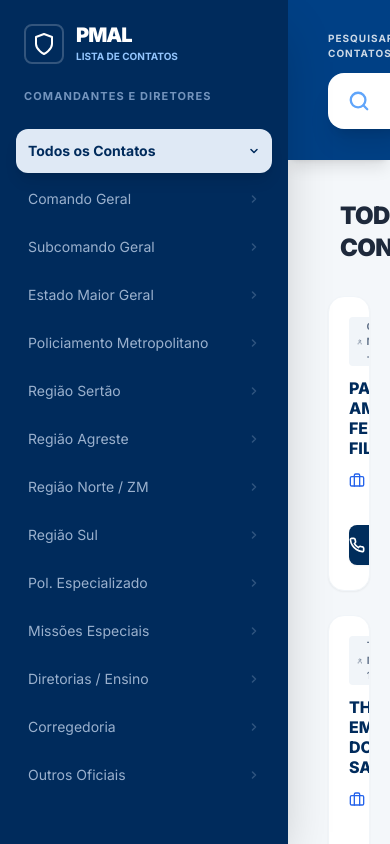
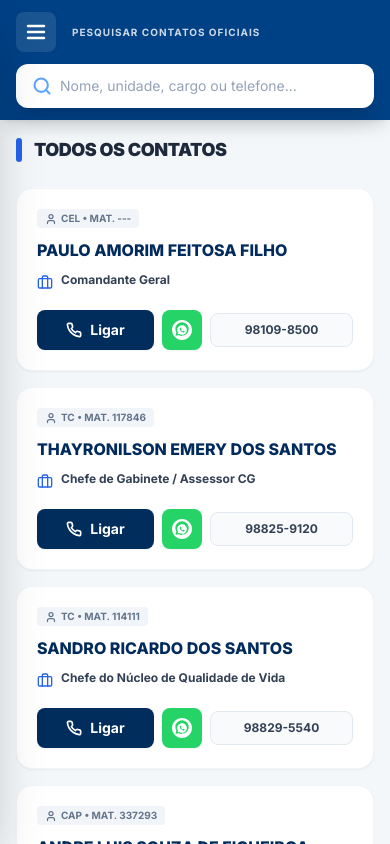
Before and after one commit to aldersouza-glitch/CONTATOS-PMAL, a React (Vite) app: page / in a window 390 px wide. Built offline with nearby package versions, Linux system fonts and the light colour scheme.

Commit message:
feat: Add mobile sidebar and improve filtering
Introduces a responsive sidebar for mobile devices, allowing users to toggle it for category selection. This change also includes some data cleanup in `data.ts` by removing a commented-out section.

```diff
--- a/App.tsx
+++ b/App.tsx
@@ -1,11 +1,17 @@
 
-import React, { useState, useMemo } from 'react';
+import React, { useState, useMemo, useEffect } from 'react';
 import { OFFICER_DATA, CATEGORY_LABELS } from './data';
 import OfficerCard from './components/OfficerCard';
 
 const App: React.FC = () => {
   const [searchTerm, setSearchTerm] = useState('');
   const [activeCategory, setActiveCategory] = useState('all');
+  const [isSidebarOpen, setIsSidebarOpen] = useState(false);
+
+  // Close sidebar on mobile when category changes
+  useEffect(() => {
+    setIsSidebarOpen(false);
+  }, [activeCategory]);
 
   const filteredOfficers = useMemo(() => {
     return OFFICER_DATA.filter((officer) => {
@@ -22,11 +28,23 @@
   }, [searchTerm, activeCategory]);
 
   return (
-    <div className="flex h-screen bg-[#f8fafc] overflow-hidden">
+    <div className="flex h-screen bg-[#f8fafc] overflow-hidden relative">
+      {/* Mobile Overlay */}
+      {isSidebarOpen && (
+        <div
+          className="fixed inset-0 bg-black/50 z-30 lg:hidden transition-opacity"
+          onClick={() => setIsSidebarOpen(false)}
+        />
+      )}
+
       {/* Sidebar */}
-      <aside className="w-72 bg-[#002b5c] text-white flex flex-col flex-shrink-0 shadow-2xl z-20">
+      <aside className={`
+        fixed inset-y-0 left-0 w-72 bg-[#002b5c] text-white flex flex-col flex-shrink-0 shadow-2xl z-40 transition-transform duration-300 lg:relative lg:translate-x-0
+        ${isSidebarOpen ? 'translate-x-0' : '-translate-x-full'}
+      `}>
         <div className="p-6 pb-2">
-          <div className="flex items-center gap-3 mb-6">
+          <div className="flex items-center justify-between mb-6">
+            <div className="flex items-center gap-3">
               <div className="w-10 h-10 border-2 border-white/20 rounded-lg flex items-center justify-center">
                 <svg xmlns="http://www.w3.org/2000/svg" width="24" height="24" viewBox="0 0 24 24" fill="none" stroke="currentColor" strokeWidth="2" strokeLinecap="round" strokeLinejoin="round"><path d="M12 22s8-4 8-10V5l-8-3-8 3v7c0 6 8 10 8 10z"/></svg>
               </div>
@@ -34,6 +52,10 @@
                 <h1 className="text-xl font-black tracking-tighter leading-none">PMAL</h1>
                 <p className="text-[10px] uppercase font-bold text-blue-300 mt-1">Lista de Contatos</p>
               </div>
+            </div>
+            <button onClick={() => setIsSidebarOpen(false)} className="lg:hidden p-2 hover:bg-white/10 rounded-full">
+              <svg xmlns="http://www.w3.org/2000/svg" width="20" height="20" viewBox="0 0 24 24" fill="none" stroke="currentColor" strokeWidth="2.5" strokeLinecap="round" strokeLinejoin="round"><path d="M18 6 6 18"/><path d="m6 6 12 12"/></svg>
+            </button>
           </div>
           <p className="text-[11px] text-blue-200/60 uppercase font-bold tracking-widest mb-4">Comandantes e Diretores</p>
         </div>
@@ -72,19 +94,27 @@
       </aside>
 
       {/* Main Content Area */}
-      <div className="flex-1 flex flex-col overflow-hidden">
+      <div className="flex-1 flex flex-col overflow-hidden w-full">
         {/* Top Header with Search */}
-        <header className="h-40 bg-[#004085] flex flex-col justify-center px-10 relative z-10 shadow-lg">
-          <div className="max-w-4xl w-full">
-            <h2 className="text-white text-[10px] font-bold uppercase tracking-widest mb-3 opacity-80">Pesquisar Contatos</h2>
+        <header className="min-h-[120px] lg:h-40 bg-[#004085] flex flex-col justify-center px-4 lg:px-10 relative z-10 shadow-lg">
+          <div className="max-w-4xl w-full mx-auto">
+            <div className="flex items-center gap-4 mb-3">
+              <button
+                onClick={() => setIsSidebarOpen(true)}
+                className="lg:hidden p-2 bg-white/10 rounded-lg text-white"
+              >
+                <svg xmlns="http://www.w3.org/2000/svg" width="24" height="24" viewBox="0 0 24 24" fill="none" stroke="currentColor" strokeWidth="2.5" strokeLinecap="round" strokeLinejoin="round"><line x1="4" x2="20" y1="12" y2="12"/><line x1="4" x2="20" y1="6" y2="6"/><line x1="4" x2="20" y1="18" y2="18"/></svg>
+              </button>
+              <h2 className="text-white text-[10px] lg:text-xs font-bold uppercase tracking-widest opacity-80">Pesquisar Contatos Oficiais</h2>
+            </div>
             <div className="relative group">
-              <span className="absolute inset-y-0 left-0 flex items-center pl-5 pointer-events-none text-blue-400 group-focus-within:text-blue-600">
-                <svg xmlns="http://www.w3.org/2000/svg" width="22" height="22" viewBox="0 0 24 24" fill="none" stroke="currentColor" strokeWidth="2.5" strokeLinecap="round" strokeLinejoin="round"><circle cx="11" cy="11" r="8"/><path d="m21 21-4.3-4.3"/></svg>
+              <span className="absolute inset-y-0 left-0 flex items-center pl-4 lg:pl-5 pointer-events-none text-blue-400 group-focus-within:text-blue-600">
+                <svg xmlns="http://www.w3.org/2000/svg" width="20" height="20" viewBox="0 0 24 24" fill="none" stroke="currentColor" strokeWidth="2.5" strokeLinecap="round" strokeLinejoin="round"><circle cx="11" cy="11" r="8"/><path d="m21 21-4.3-4.3"/></svg>
               </span>
               <input
                 type="text"
-                placeholder="Busque por nome, unidade, cargo ou telefone..."
-                className="w-full pl-14 pr-6 py-4 bg-white border-none rounded-2xl text-slate-800 placeholder-slate-400 focus:outline-none focus:ring-4 focus:ring-blue-500/30 transition-all text-base shadow-xl"
+                placeholder="Nome, unidade, cargo ou telefone..."
+                className="w-full pl-11 lg:pl-14 pr-4 lg:pr-6 py-3 lg:py-4 bg-white border-none rounded-xl lg:rounded-2xl text-slate-800 placeholder-slate-400 focus:outline-none focus:ring-4 focus:ring-blue-500/30 transition-all text-sm lg:text-base shadow-xl"
                 value={searchTerm}
                 onChange={(e) => setSearchTerm(e.target.value)}
               />
@@ -93,28 +123,28 @@
         </header>
 
         {/* Results Body */}
-        <main className="flex-1 overflow-y-auto p-10 bg-[#f4f7fa]">
+        <main className="flex-1 overflow-y-auto p-4 lg:p-10 bg-[#f4f7fa] custom-scrollbar">
           <div className="max-w-7xl mx-auto">
-            <div className="flex items-center gap-3 mb-8">
+            <div className="flex items-center gap-3 mb-6 lg:mb-8">
               <div className="w-1.5 h-6 bg-blue-600 rounded-full"></div>
-              <h2 className="text-2xl font-black text-slate-800 uppercase tracking-tight">
+              <h2 className="text-lg lg:text-2xl font-black text-slate-800 uppercase tracking-tight">
                 {CATEGORY_LABELS[activeCategory]}
               </h2>
             </div>
 
             {filteredOfficers.length > 0 ? (
-              <div className="grid grid-cols-1 md:grid-cols-2 xl:grid-cols-3 gap-6">
+              <div className="grid grid-cols-1 md:grid-cols-2 xl:grid-cols-3 gap-4 lg:gap-6">
                 {filteredOfficers.map((officer) => (
                   <OfficerCard key={officer.id} officer={officer} />
                 ))}
               </div>
             ) : (
-              <div className="flex flex-col items-center justify-center py-24 text-center">
-                <div className="w-24 h-24 bg-white rounded-3xl flex items-center justify-center mb-6 text-slate-200 shadow-sm border border-slate-100">
-                   <svg xmlns="http://www.w3.org/2000/svg" width="48" height="48" viewBox="0 0 24 24" fill="none" stroke="currentColor" strokeWidth="1.5" strokeLinecap="round" strokeLinejoin="round"><circle cx="12" cy="12" r="10"/><path d="m15 9-6 6"/><path d="m9 9 6 6"/></svg>
+              <div className="flex flex-col items-center justify-center py-16 lg:py-24 text-center px-4">
+                <div className="w-20 h-20 lg:w-24 lg:h-24 bg-white rounded-3xl flex items-center justify-center mb-6 text-slate-200 shadow-sm border border-slate-100">
+                   <svg xmlns="http://www.w3.org/2000/svg" width="40" height="40" viewBox="0 0 24 24" fill="none" stroke="currentColor" strokeWidth="1.5" strokeLinecap="round" strokeLinejoin="round"><circle cx="12" cy="12" r="10"/><path d="m15 9-6 6"/><path d="m9 9 6 6"/></svg>
                 </div>
-                <h3 className="text-xl font-extrabold text-slate-800 uppercase">Nenhum oficial encontrado</h3>
-                <p className="text-slate-400 mt-2 font-medium">Refine sua busca ou verifique outra categoria no menu lateral.</p>
+                <h3 className="text-lg lg:text-xl font-extrabold text-slate-800 uppercase">Nenhum oficial encontrado</h3>
+                <p className="text-slate-400 mt-2 font-medium text-sm lg:text-base">Refine sua busca ou verifique outra categoria no menu lateral.</p>
               </div>
             )}
           </div>
--- a/data.ts
+++ b/data.ts
@@ -48,17 +48,6 @@
   { id: 'dir-12', category: 'Diretorias', unit: 'DEIP', rank: 'TC', matricula: '1207199', name: 'MOISÉS DE NASCIMENTO ACÁCIO', role: 'Subdiretor de Ensino, Instrução e Pesquisa', contact: '99952-0830' },
   { id: 'dir-13', category: 'Diretorias', unit: 'DPP', rank: 'CEL', matricula: '113271', name: 'NILTON ROCHA JUNIOR', role: 'Diretor de Políticas Preventivas', contact: '99818-9596' },
   { id: 'dir-14', category: 'Diretorias', unit: 'DPP', rank: 'TC', matricula: '102652', name: 'JORGE FRANCELINO TENORIO', role: 'Subdiretor de Políticas Preventivas', contact: '98833-4156' },
-
-  // --- ENSINO E ESCOLAS ---
-  { id: 'esc-1', category: 'Diretorias', unit: 'APMSAM', rank: 'CEL', matricula: '113522', name: 'CARLOS JOSE AZEVEDO SANTOS', role: 'Comandante APMSAM', contact: '99983-3046' },
-  { id: 'esc-2', category: 'Diretorias', unit: 'APMSAM', rank: 'TC', matricula: '117579', name: 'HELSON DE AZEVEDO SOUZA NETO', role: 'Subcomandante APMSAM', contact: '99644-2161' },
-  { id: 'esc-3', category: 'Diretorias', unit: 'CFAP', rank: 'MAJ', matricula: '117722', name: 'DANIEL SAMPAIO VALOES DA ROCHA', role: 'Comandante CFAP', contact: '99998-9994' },
-  { id: 'esc-4', category: 'Diretorias', unit: 'CFAP', rank: 'MAJ', matricula: '98654187', name: 'REINALDO DE LIMA BARBOSA JÚNIOR', role: 'Subcomandante CFAP', contact: '99973-7905' },
-  { id: 'esc-5', category: 'Diretorias', unit: 'DEF', rank: 'TC', matricula: '98654160', name: 'PEDRO HENRIQUE BASILIO HONORATO', role: 'Chefe Departamento Ed. Física', contact: '98840-1041' },
-  { id: 'esc-6', category: 'Diretorias', unit: 'CPM-Cap', rank: 'TC', matricula: '120995', name: 'SIDNEY INACIO CUNHA', role: 'Comandante Colégio Militar Capital', contact: '98860-9550' },
-  { id: 'esc-7', category: 'Diretorias', unit: 'CPM-Cap', rank: 'MAJ', matricula: '121118', name: 'RODRIGO MEDEIROS FERREIRA', role: 'Subcomandante Colégio Militar Capital', contact: '98861-0206' },
-  { id: 'esc-8', category: 'Diretorias', unit: 'CPM-Int', rank: 'TC', matricula: '117668', name: 'LUCIANO FELIZARDO DOS SANTOS', role: 'Comandante Colégio Militar Interior', contact: '99933-2773' },
-  { id: 'esc-9', category: 'Diretorias', unit: 'CPM-Int', rank: 'MAJ', matricula: '120510', name: 'JAMES MARINHO VITAL', role: 'Subcomandante Colégio Militar Interior', contact: '98101-3600' },
 
   // --- POLICIAMENTO METROPOLITANO (CPM) ---
   { id: 'm-1', category: 'Metropolitana', unit: 'CPM', rank: 'TC', matricula: '120812', name: 'HIRAQUE AGNNES DOS SANTOS', role: 'Comandante Policiamento Metropolitano', contact: '98858-9137' },
@@ -174,7 +163,65 @@
   { id: 'out-1', category: 'Outros', unit: 'PMAL', rank: 'CEL', matricula: '75175', name: 'WALTER DO VALLE DE MELO JUNIOR', role: 'Oficial', contact: '99377-5959' },
   { id: 'out-2', category: 'Outros', unit: 'PMAL', rank: 'TC', matricula: '117781', name: 'JOSE PAULO COSTA VIEIRA', role: 'Oficial', contact: '99904-4114' },
   { id: 'out-3', category: 'Outros', unit: 'PMAL', rank: 'CEL', matricula: '82074', name: 'MOISES DO NASCIMENTO', role: 'Oficial', contact: '99615-4382' },
+  { id: 'out-4', category: 'Outros', unit: 'PMAL', rank: 'CAP', matricula: '1660', name: 'ALBENES CORDEIRO DE FARIAS', role: 'Oficial', contact: '99623-8878' },
+  { id: 'out-5', category: 'Outros', unit: 'PMAL', rank: 'CEL', matricula: '75078', name: 'WELLINGTON BITTENCOURT MARANHAO DE ARAUJO', role: 'Oficial', contact: '99983-4098' },
+  { id: 'out-6', category: 'Outros', unit: 'PMAL', rank: 'TC', matricula: '114359', name: 'MARCOS DE ALMEIDA SAMPAIO', role: 'Oficial', contact: '98812-5217' },
+  { id: 'out-7', category: 'Outros', unit: 'PMAL', rank: 'MAJ', matricula: '1207261', name: 'BRAULIO RODRIGO SILVA DE SOUZA', role: 'Oficial', contact: '99656-6017' },
+  { id: 'out-8', category: 'Outros', unit: 'PMAL', rank: 'CAP', matricula: '1206931', name: 'ALAN ROBSON DO REGO GOMES', role: 'Oficial', contact: '98819-1407' },
+  { id: 'out-9', category: 'Outros', unit: 'PMAL', rank: 'CAP', matricula: '1207156', name: 'LOURINALDO RODRIGUES LIMA', role: 'Oficial', contact: '99901-9933' },
+  { id: 'out-10', category: 'Outros', unit: 'PMAL', rank: 'TC', matricula: '99694', name: 'MOACIR DOS SANTOS FILHO', role: 'Oficial', contact: '99634-0686' },
+  { id: 'out-11', category: 'Outros', unit: 'PMAL', rank: 'MAJ', matricula: '126664', name: 'VICTOR DUARTE PINHEIRO NETO', role: 'Oficial', contact: '99622-1687' },
+  { id: 'out-12', category: 'Outros', unit: 'PMAL', rank: 'TC', matricula: '11437.5', name: 'CICERO QUEIROZ DA SILVA', role: 'Oficial', contact: '98714-7108' },
+  { id: 'out-13', category: 'Outros', unit: 'PMAL', rank: 'MAJ', matricula: '113980', name: 'ANDERSON FABIANO DE LIMA SANTOS', role: 'Oficial', contact: '99172-6329' },
   { id: 'out-14', category: 'Outros', unit: 'PMAL', rank: 'TC', matricula: '102865', name: 'CARLOS SERGIO LIMA DE ARAUJO', role: 'Oficial', contact: '99997-3767' },
+  { id: 'out-15', category: 'Outros', unit: 'PMAL', rank: 'CEL', matricula: '89265', name: 'JEFFERSON CLAYTON NASCIMENTO DE ASSUNCAO', role: 'Oficial', contact: '98882-2826' },
+  { id: 'out-16', category: 'Outros', unit: 'PMAL', rank: 'CEL', matricula: '82082', name: 'GERONIMO CARLOS DO NASCIMENTO', role: 'Oficial', contact: '98830-0062' },
+  { id: 'out-17', category: 'Outros', unit: 'PMAL', rank: 'CEL', matricula: '57789', name: 'WILSON DA SILVA', role: 'Oficial', contact: '99341-4729' },
+  { id: 'out-18', category: 'Outros', unit: 'PMAL', rank: 'CEL', matricula: '89869', name: 'MARCOS SAMPAIO LIMA', role: 'Oficial', contact: '98812-5217' },
+  { id: 'out-19', category: 'Outros', unit: 'PMAL', rank: 'CEL', matricula: '89818', name: 'JOSE BERNARDO DA SILVA', role: 'Oficial', contact: '99982-2939' },
+  { id: 'out-20', category: 'Outros', unit: 'PMAL', rank: 'TC', matricula: '89826', name: 'KLINGERMARIO SILVA ARAUJO', role: 'Oficial', contact: '98145-0243' },
+  { id: 'out-21', category: 'Outros', unit: 'PMAL', rank: 'TC', matricula: '101737', name: 'ALEXANDRE RAMOS BRAGA', role: 'Oficial', contact: '99902-6499' },
+  { id: 'out-22', category: 'Outros', unit: 'PMAL', rank: '1º TEN', matricula: '14567', name: 'MELRISON SILVA DE LIMA', role: 'Oficial', contact: '99621-3343' },
+  { id: 'out-23', category: 'Outros', unit: 'PMAL', rank: 'TC', matricula: '116866', name: 'ELIEZER ROOSEVELT MENDONÇA LISBOA', role: 'Oficial', contact: '99983-0900' },
+  { id: 'out-24', category: 'Outros', unit: 'PMAL', rank: 'TC', matricula: '113476', name: 'JEORGE PEREIRA SILVA', role: 'Oficial', contact: '99650-8608' },
+  { id: 'out-25', category: 'Outros', unit: 'PMAL', rank: 'MAJ', matricula: '1206532', name: 'DAVID DURVAL PEREIRA DA SILVA', role: 'Oficial', contact: '99655-2743' },
+  { id: 'out-26', category: 'Outros', unit: 'PMAL', rank: 'CAP', matricula: '98653067', name: 'DIEGO MAHATMA DE MORAES', role: 'Oficial', contact: '98736-4780' },
+  { id: 'out-27', category: 'Outros', unit: 'PMAL', rank: 'MAJ', matricula: '120979', name: 'EDSON CARLOS BARROS CABRAL DE MELO', role: 'Oficial', contact: '98701-0551' },
+  { id: 'out-28', category: 'Outros', unit: 'PMAL', rank: '1º TEN', matricula: '16870', name: 'ZAQUEU DE LIMA OLIVEIRA FILHO', role: 'Oficial', contact: '99671-0487' },
+  { id: 'out-29', category: 'Outros', unit: 'PMAL', rank: 'TC', matricula: '113590', name: 'JOSE WILSON DOS SANTOS', role: 'Oficial', contact: '999771666' },
+  { id: 'out-30', category: 'Outros', unit: 'PMAL', rank: 'MAJ', matricula: '120960', name: 'MARCOS ANTONIO COSTA', role: 'Oficial', contact: '98178-0098' },
+  { id: 'out-31', category: 'Outros', unit: 'PMAL', rank: 'MAJ', matricula: '1206907', name: 'CARLOS EDUARDO CAVALCANTE SANTOS', role: 'Oficial', contact: '99615-0002' },
+  { id: 'out-32', category: 'Outros', unit: 'PMAL', rank: 'TC', matricula: '101699', name: 'FLAVIO AUGUSTO SILVA BARROS', role: 'Oficial', contact: '99973-0821' },
+  { id: 'out-33', category: 'Outros', unit: 'PMAL', rank: '1º TEN', matricula: '14575', name: 'PEDRO AURELIO TEIXEIRA LIMA GOMES', role: 'Oficial', contact: '99641-0687' },
+  { id: 'out-34', category: 'Outros', unit: 'PMAL', rank: 'MAJ', matricula: '1200461', name: 'JOSE ALEXANDRE DOS SANTOS PORCIUNCULA', role: 'Oficial', contact: '99647-1494' },
+  { id: 'out-35', category: 'Outros', unit: 'PMAL', rank: 'TC', matricula: '117790', name: 'PAULO EDUARDO ACIOLY WANDERLEY', role: 'Oficial', contact: '99117-9607' },
+  { id: 'out-36', category: 'Outros', unit: 'PMAL', rank: 'TC', matricula: '120499', name: 'BRUNO DE LIMA LINS', role: 'Oficial', contact: '98818-8040' },
+  { id: 'out-37', category: 'Outros', unit: 'PMAL', rank: 'MAJ', matricula: '120480', name: 'SILVIO CARVALHO VIEIRA', role: 'Oficial', contact: '98866-6594' },
+  { id: 'out-38', category: 'Outros', unit: 'PMAL', rank: 'MAJ', matricula: '1200615', name: 'FRANCIS DA MOTA SANTOS', role: 'Oficial', contact: '99964-7760' },
+  { id: 'out-39', category: 'Outros', unit: 'PMAL', rank: 'CAP', matricula: '98667823', name: 'ERIQUE CAVALCANTE MEDEIROS DA HORA', role: 'Oficial', contact: '99999-2227' },
+  { id: 'out-40', category: 'Outros', unit: 'PMAL', rank: '1º TEN', matricula: '5525', name: 'VAGNER MARTILIANO DE OLIVEIRA', role: 'Oficial', contact: '98884-3787' },
+  { id: 'out-41', category: 'Outros', unit: 'PMAL', rank: 'CAP', matricula: '1392', name: 'DIEGO BRUNO BARBOSA SANTOS', role: 'Oficial', contact: '98867-7180' },
+  { id: 'out-42', category: 'Outros', unit: 'PMAL', rank: 'TC', matricula: '117544', name: 'OSIAS ALEXANDRE FERREIRA', role: 'Oficial', contact: '99198-9817' },
+  { id: 'out-43', category: 'Outros', unit: 'PMAL', rank: 'MAJ', matricula: '1206648', name: 'DANILVA CLAUDIA ALVINO DA SILVA', role: 'Oficial', contact: '98825-1122' },
+  { id: 'out-44', category: 'Outros', unit: 'PMAL', rank: 'CAP', matricula: '1206915', name: 'DAVI DE MELO MOTA', role: 'Oficial', contact: '98868-5509' },
+  { id: 'out-45', category: 'Outros', unit: 'PMAL', rank: 'MAJ', matricula: '83758', name: 'CICERO JOSE NAVARRO FERRO', role: 'Oficial', contact: '98823-8269' },
+  { id: 'out-46', category: 'Outros', unit: 'PMAL', rank: 'TC', matricula: '102555', name: 'SERGIO JOSE GALVAO ALVES', role: 'Oficial', contact: '99671-7116' },
+  { id: 'out-47', category: 'Outros', unit: 'PMAL', rank: 'TC', matricula: '120863', name: 'DJANE MENEZES DOS SANTOS MILHOMES', role: 'Oficial', contact: '98835-3368' },
+  { id: 'out-48', category: 'Outros', unit: 'PMAL', rank: 'TC', matricula: '114014', name: 'CLOVES DO NASCIMENTO CORREIA', role: 'Oficial', contact: '99644-8091' },
+  { id: 'out-49', category: 'Outros', unit: 'PMAL', rank: 'TC', matricula: '94757', name: 'MARCELO DA FONSECA CARNAUBA', role: 'Oficial', contact: '99999-0059' },
+  { id: 'out-50', category: 'Outros', unit: 'PMAL', rank: 'CEL', matricula: '89982', name: 'MACIEL PANTALEAO SILVA', role: 'Oficial', contact: '98854-1619' },
+  { id: 'out-51', category: 'Outros', unit: 'PMAL', rank: 'TC', matricula: '102857', name: 'BENJAMIM ANDRÉ SOUZA MORAIS', role: 'Oficial', contact: '998710-0076' },
+  { id: 'out-52', category: 'Outros', unit: 'PMAL', rank: '1º TEN', matricula: '1205064', name: 'MAURICIO ARAUJO ALMEIDA', role: 'Oficial', contact: '99906-7244' },
+  { id: 'out-53', category: 'Outros', unit: 'PMAL', rank: 'TC', matricula: '120723', name: 'MONICA VALÉRIA SAMPAIO VALOES DE LIMA', role: 'Oficial', contact: '99836-1342' },
+  { id: 'out-54', category: 'Outros', unit: 'PMAL', rank: 'CAP', matricula: '98667785', name: 'AVNER AUGUSTO DE MORAES', role: 'Oficial', contact: '99612-0704' },
+  { id: 'out-55', category: 'Outros', unit: 'PMAL', rank: 'TC', matricula: '120839', name: 'ROBERTO SANTOS JUNIOR', role: 'Oficial', contact: '98885-9709' },
+  { id: 'out-56', category: 'Outros', unit: 'PMAL', rank: 'MAJ', matricula: '121100', name: 'ANTONIO UMBELINO DOS SANTOS FILHO', role: 'Oficial', contact: '98858-7495' },
+  { id: 'out-57', category: 'Outros', unit: 'PMAL', rank: 'TC', matricula: '74969', name: 'EDUARDO JORGE DE OLIVEIRA COSTA', role: 'Oficial', contact: '99811-1707' },
+  { id: 'out-58', category: 'Outros', unit: 'PMAL', rank: 'TC', matricula: '113409', name: 'RIVALDO FARIAS DA SILVA', role: 'Oficial', contact: '98805-8325' },
+  { id: 'out-59', category: 'Outros', unit: 'PMAL', rank: 'CAP', matricula: '1678', name: 'OSCAR DE FREITAS BEZERRA JUNIOR', role: 'Oficial', contact: '99129-0103' },
+  { id: 'out-60', category: 'Outros', unit: 'PMAL', rank: 'TC', matricula: '116602', name: 'CARLOS ALBERTO CARDOSO DOS SANTOS', role: 'Oficial', contact: '98848-2313' },
+  { id: 'out-61', category: 'Outros', unit: 'PMAL', rank: 'CAP', matricula: '19', name: 'MARIO DE FREITAS GONÇALVES CARNEIRO FILHO', role: 'Oficial', contact: '99601-4338' },
+  { id: 'out-62', category: 'Outros', unit: 'PMAL', rank: 'CAP', matricula: '98664298', name: 'CINIRA RAMOS DE FREITAS', role: 'Oficial', contact: '98841-1041' },
 ];
 
 export const CATEGORY_LABELS: Record<string, string> = {
```
Lines whose indentation alone changed are shown as unchanged.
